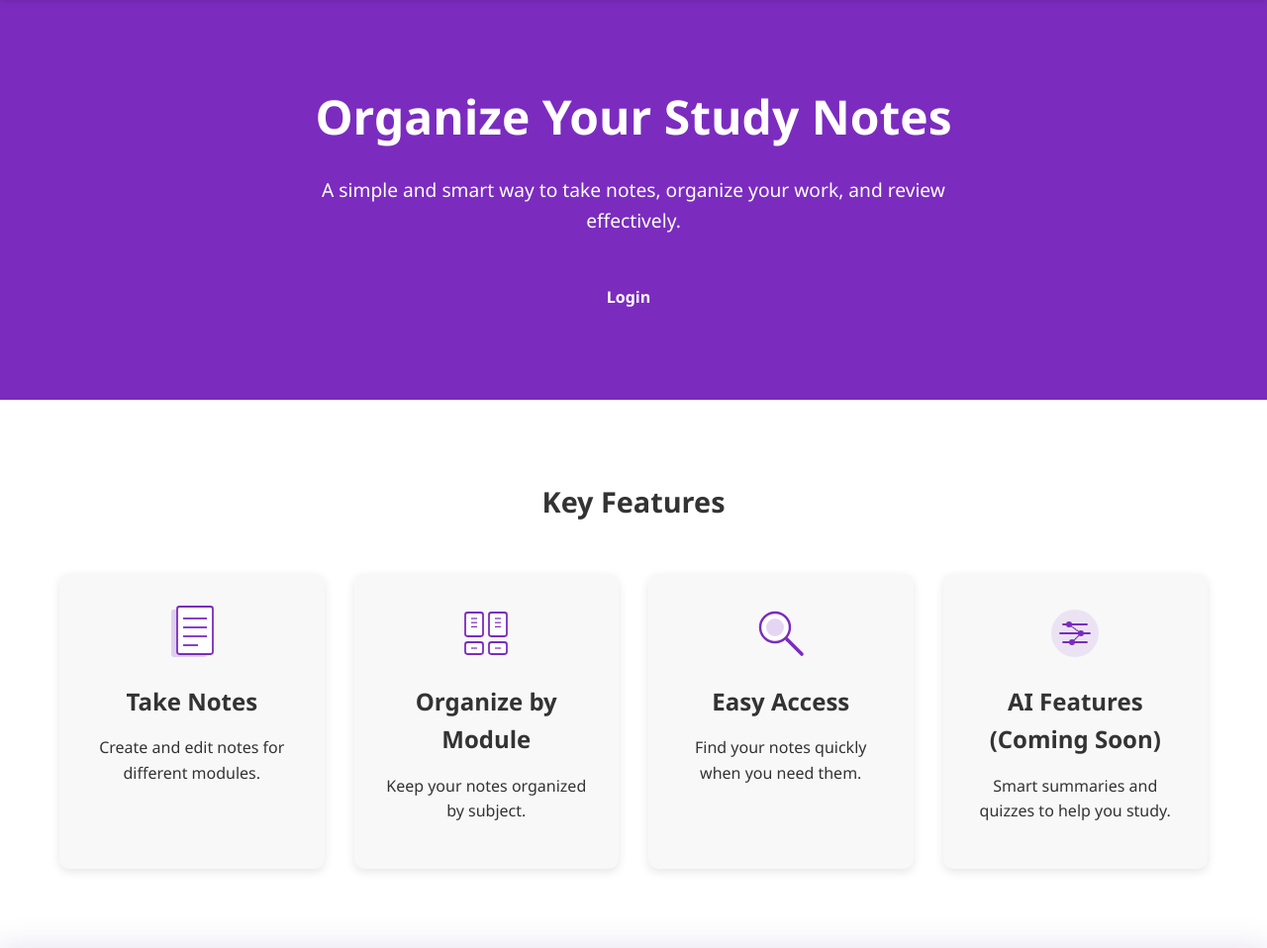
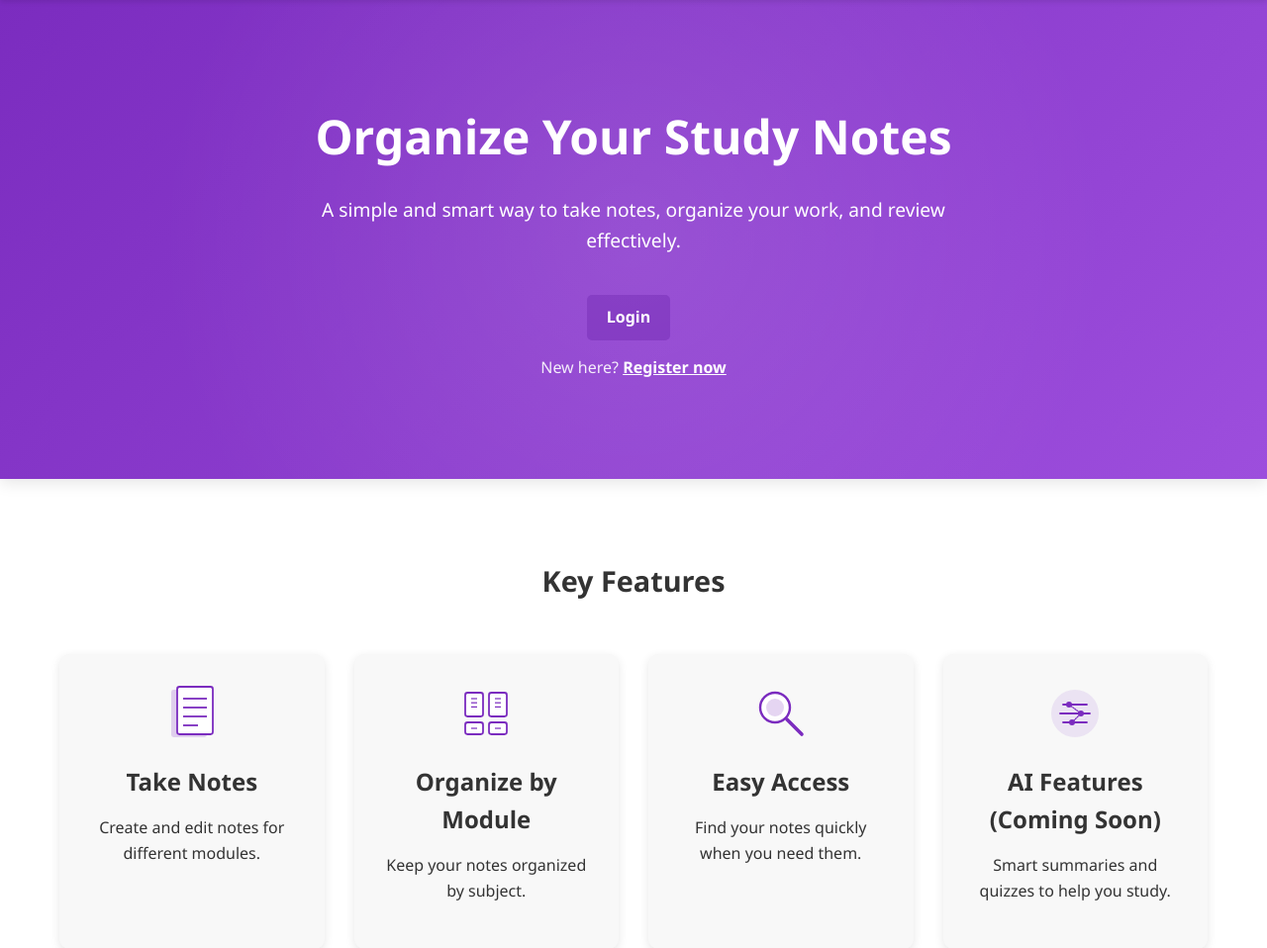
Before and after one commit to zakaria-stack/lovable-projet, a PHP site: page / in a window 1280 px wide. Shown: the part 76-1034 px from the top of the page at 99% size. Run offline with PHP 8.4, Linux system fonts and the light colour scheme.

Commit message:
Assistant checkpoint: Enhanced hero section with gradient and added register link
Assistant generated file changes:
- css/style.css: Add gradient background and improve hero section
- index.php: Add register link under login button

---

User prompt:

could you please add background color for this index.php improve it make him better and add link under login (register now for example)

Replit-Commit-Author: Assistant
Replit-Commit-Session-Id: 9a048b5a-b5ad-4431-a74c-cf01101aec3b

```diff
--- a/css/style.css
+++ b/css/style.css
@@ -223,10 +223,24 @@ header nav ul li.active a {
 
 /* Hero Section */
 .hero {
-    background-color: #7b2cbf;
+    background: linear-gradient(135deg, #7b2cbf 0%, #9d4edd 100%);
     color: #fff;
-    padding: 80px 0;
+    padding: 100px 0;
     text-align: center;
+    position: relative;
+    overflow: hidden;
+    box-shadow: 0 4px 15px rgba(0, 0, 0, 0.1);
+}
+
+.hero::before {
+    content: '';
+    position: absolute;
+    top: 0;
+    left: 0;
+    right: 0;
+    bottom: 0;
+    background: radial-gradient(circle at center, rgba(255,255,255,0.1) 0%, transparent 70%);
+    pointer-events: none;
 }
 
 .hero h1 {
--- a/index.php
+++ b/index.php
@@ -54,6 +54,9 @@ $db_available = !isset($GLOBALS['db_connection_error']);
                     <a href="php/index.php" class="btn btn-primary">Get Started</a>
                 <?php else: ?>
                     <a href="php/auth/login.php" class="btn btn-primary">Login</a>
+                    <div style="margin-top: 15px;">
+                        <span style="color: rgba(255,255,255,0.9);">New here? <a href="php/auth/register.php" style="color: #fff; text-decoration: underline; font-weight: 600;">Register now</a></span>
+                    </div>
                 <?php endif; ?>
             </div>
         </div>
```
